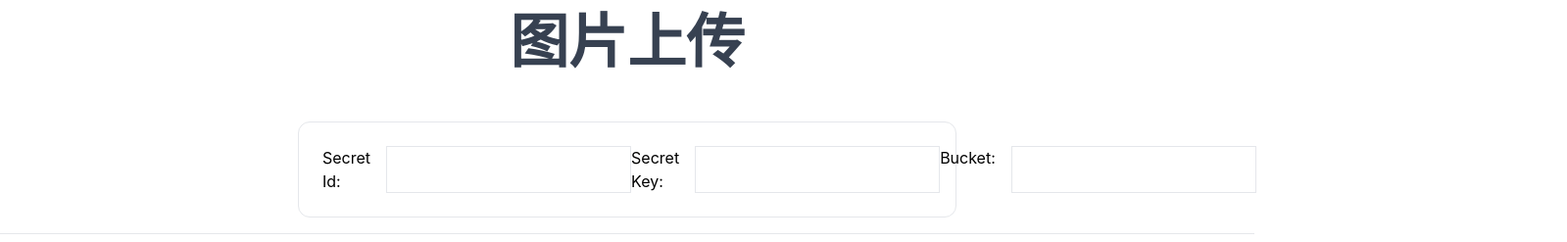
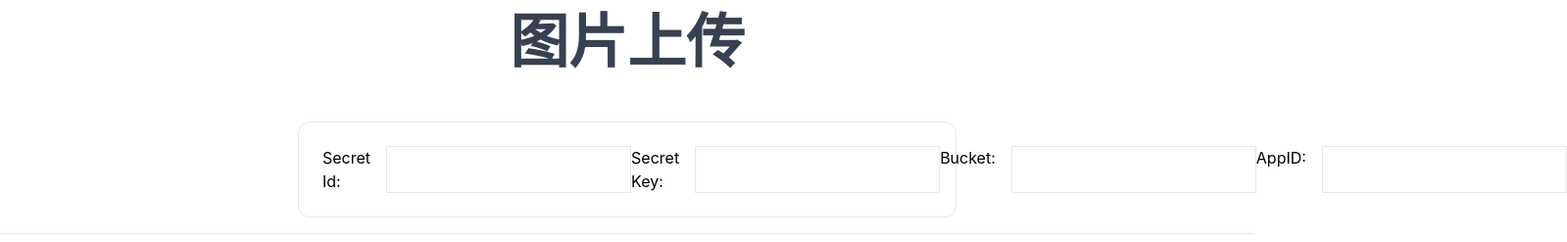
Before and after one commit to SunsJay/pics-rnw, a Next.js app: page / in a window 1280 px wide. Shown: the top 247 px of the page at 98% size, 1599 px wide, since content can reach past the window. Built offline with nearby package versions, Linux system fonts and the light colour scheme.

Commit message:
feat: appid

```diff
--- a/src/pages/cos.tsx
+++ b/src/pages/cos.tsx
@@ -8,11 +8,15 @@ export const CardConfigCos = () => {
 
         <label htmlFor="secretId">Secret Key:</label>
         <input className="ml-4 border border-gray-200" type="text" />
-
         <br />
 
         <label htmlFor="secretId">Bucket:</label>
         <input className="ml-4 border border-gray-200" type="text" />
+        <br />
+
+        <label htmlFor="secretId">AppID:</label>
+        <input className="ml-4 border border-gray-200" type="text" />
+        <br />
       </form>
     </div>
   )
```
